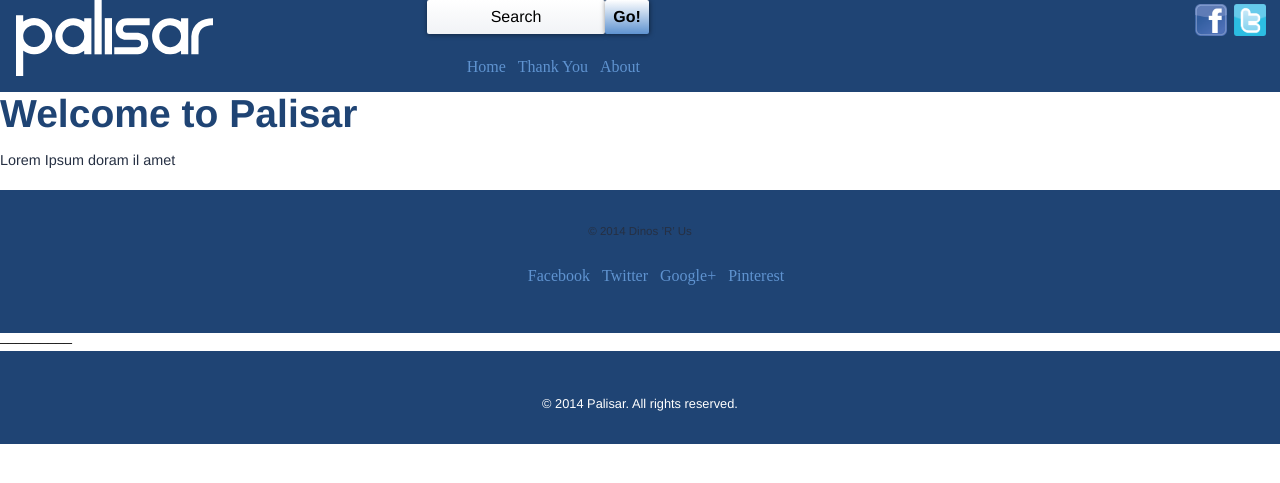
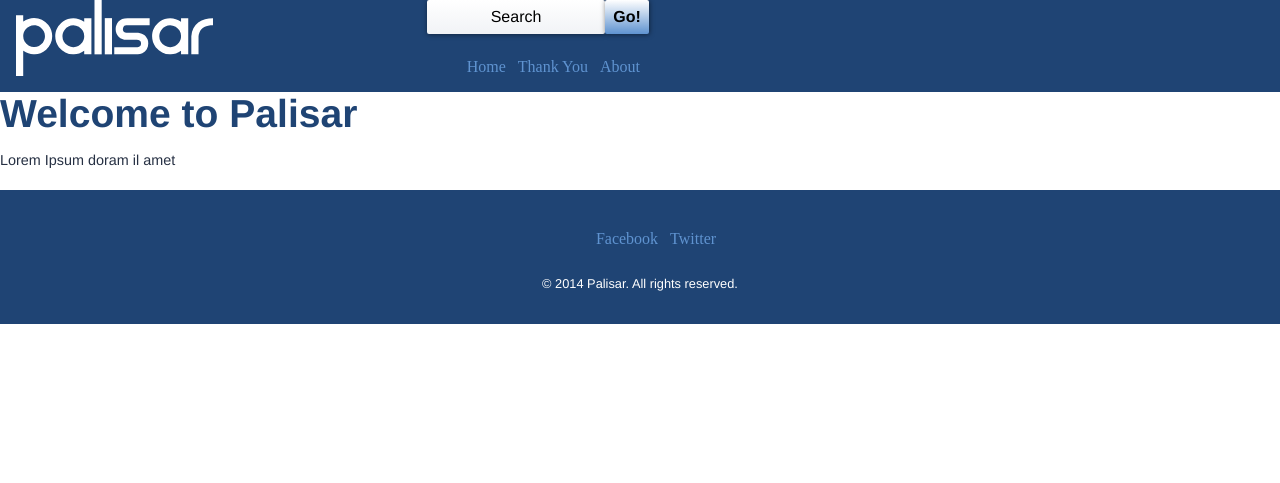
Before and after one commit to rofiqul-cyber/ecommerce-website, a Jekyll site: the page built from index.html, in a window 1280 px wide. Shown: the top 483 px of the page. Built offline with Jekyll 4.4.1, drawn with Linux system fonts in a browser that asks for light colours; some web fonts are replaced; Markdown is read by kramdown in place of the engine named in the settings.

Commit message:
Made Some Changes to Footer

```diff
--- a/_layouts/default.html
+++ b/_layouts/default.html
@@ -41,7 +41,7 @@
           <a href="{{site.baseurl}}/">Home</a>
         </li>
         <li class="list-group-item list-group-item-inline">
-          <a href="{{site.baseurl}}/dinosaurs/">Thank You</a>
+          <a href="{{site.baseurl}}/thank-you/">Thank You</a>
         </li>
         <li class="list-group-item list-group-item-inline">
           <a href="{{site.baseurl}}/about/">About</a>
@@ -53,12 +53,9 @@
 
 {{content}}
 
-<footer class="footer pad-t">
+<footer class="grid horizontal">
   <div class="grid">
-    <div class="unit unit-s-1 unit-m-1 unit-l-1-2 gutter-1-2">
-      <p class="footer-copyright"><small>© 2014 Dinos ’R’ Us</small></p>
-    </div>
-    <div class="unit unit-s-1 unit-m-1 unit-l-1-2 gutter-1-2">
+    <div class="unit unit-s-1 unit-m-1 unit-l-1-2">
       <ul class="list-group footer-links">
         <li class="list-group-item list-group-item-inline">
           <a href="#" class="icon-link icon i-16 i-facebook ir">Facebook</a>
@@ -66,28 +63,18 @@
         <li class="list-group-item list-group-item-inline">
           <a href="#" class="icon-link icon i-16 i-twitter ir">Twitter</a>
         </li>
-        <li class="list-group-item list-group-item-inline">
-          <a href="#" class="icon-link icon i-16 i-googleplus ir">Google+</a>
-        </li>
-        <li class="list-group-item list-group-item-inline">
-          <a href="#" class="icon-link icon i-16 i-pinterest ir">Pinterest</a>
-        </li>
       </ul>
     </div>
   </div>
-</footer>
 
-–––––––––
 
-<footer class="grid horizontal">
+
     <div class="unit unit-s-2-3 unit-m-1 unit-l-1 gutter">
         <small class="copyright">© 2014 Palisar. All rights reserved.</small>
     </div>
 
     <div class="unit unit-s-1-3 unit-m-1-3 unit-l-1-3">
         <div class="logos">
-            <img class="facebook" src="../images/logo-facebook.svg" alt= "Facebook Logo">
-            <img class="twitter" src="../images/logo-twitter.svg" alt= "Twitter Logo">
         </div>
     </div>
 
```
